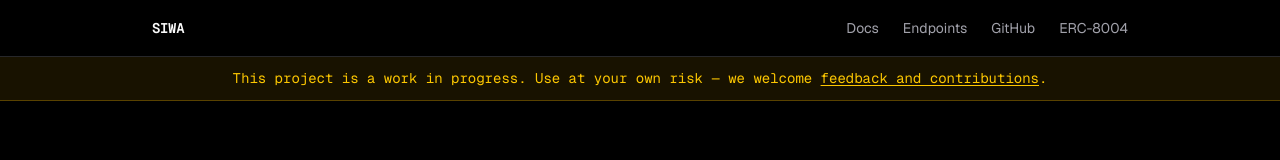
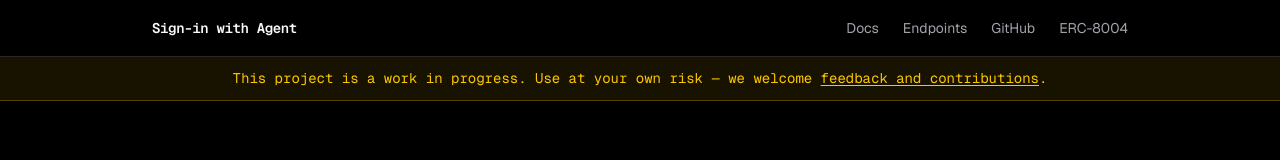
Before and after one commit to builders-garden/siwa, a Next.js app in the folder packages/siwa-website/: page / in a window 1280 px wide. Shown: the top 160 px of the page. Built offline with nearby package versions, Linux system fonts and the light colour scheme.

Commit message:
fix navbar

```diff
--- a/packages/siwa-website/src/components/navbar.tsx
+++ b/packages/siwa-website/src/components/navbar.tsx
@@ -46,7 +46,7 @@ export function Navbar() {
           href="/"
           className="font-mono text-sm font-semibold tracking-tight text-foreground hover:text-accent transition-colors duration-200"
         >
-          SIWA
+          Sign-in with Agent
         </Link>
 
         {/* Desktop nav */}
```
